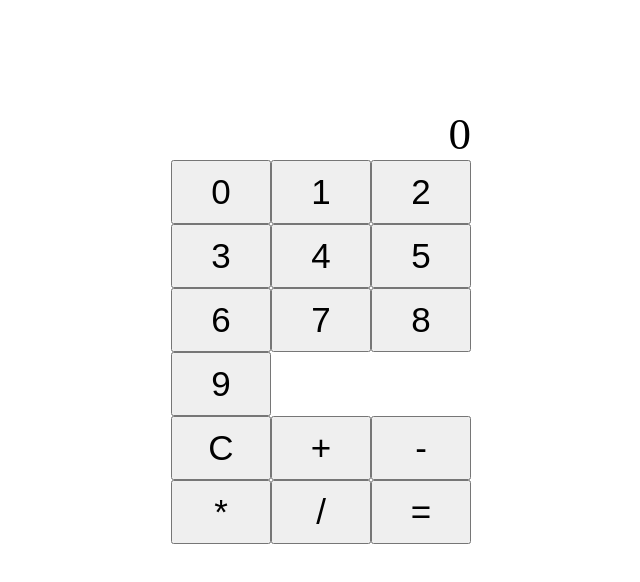
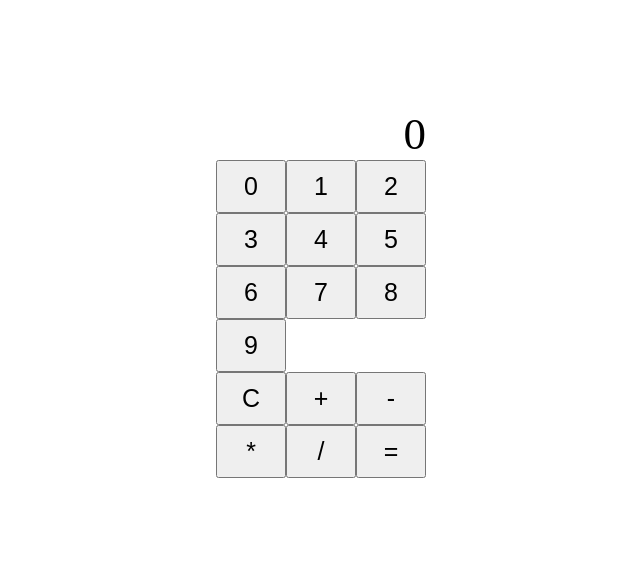
Before and after one commit to hurr-son/calculator, a plain HTML site: page index.html in a window 1280 px wide. Shown: the whole page, without its empty margins (319-959 px from the left). Drawn offline with Linux system fonts and the light colour scheme.

Commit message:
made the calc smaller

```diff
--- a/style.css
+++ b/style.css
@@ -9,17 +9,18 @@
 .digits,
 .operatorBtns {
     display: grid;
-    grid-template-columns: repeat(3, 100px);
+    grid-template-columns: repeat(3, 70px);
 
 }
 
 button {
 
-    font-size: 35px;
+    font-size: 25px;
     padding: 10px;
 }
 
 #display {
+
     font-size: 45px;
     text-align: end;
 }
```
